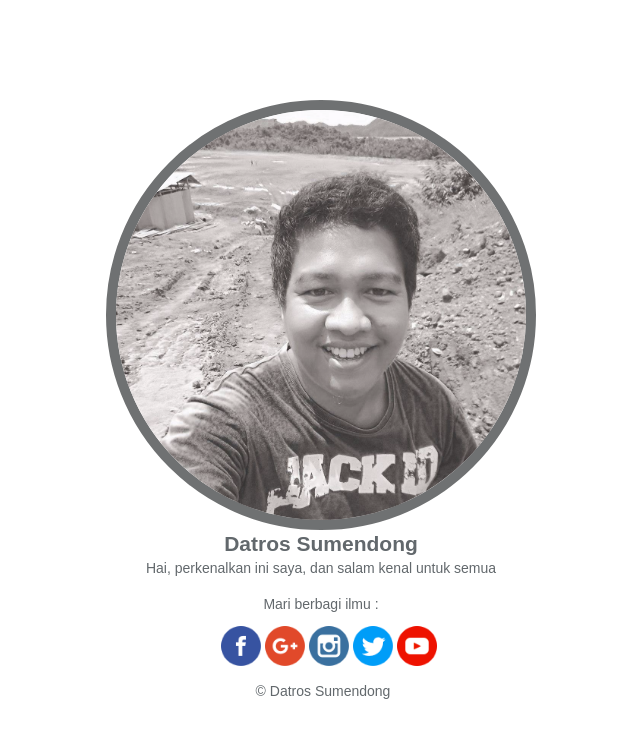
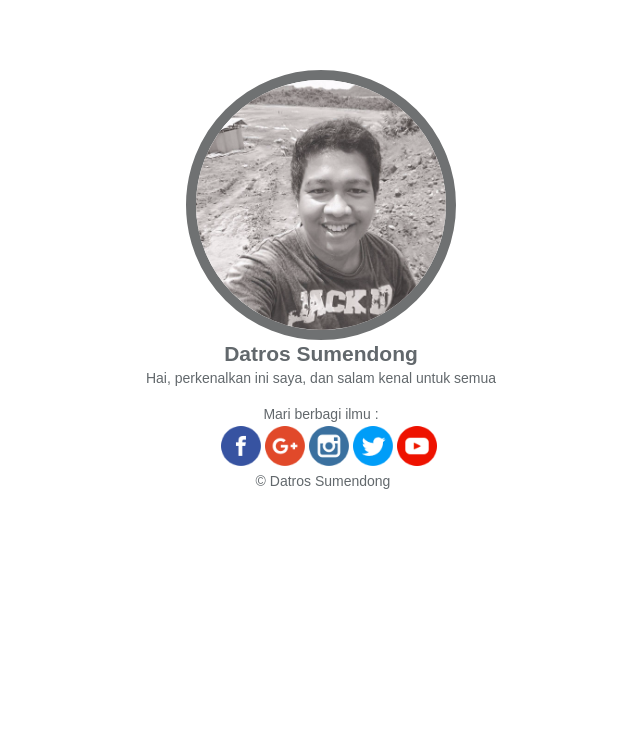
Before and after one commit to datrosumendong/datros.github.io, a PHP site: page / in a window 1280 px wide. Shown: the top 738 px of the page, without its empty margins (319-959 px from the left). Run offline with PHP 8.4, Linux system fonts and the light colour scheme.

Commit message:
maaf terlalu banyak perubahan

```diff
--- a/index.html
+++ b/index.html
@@ -7,14 +7,14 @@
   </head>
   <body>
 
-    <div style="margin-top:100px"></div>
+    <div style="margin-top:70px"></div>
     <div id="center">
       <img src="gambar\20233044_1373662239354276_8382858229245062503_o.jpg" alt="Me">
       <h1>Datros Sumendong</h1>
       <p>Hai, perkenalkan ini saya, dan salam kenal untuk semua</p>
       <br/>
       <p>Mari berbagi ilmu :</p>
-      <div style="margin-top:10px"></div>
+      <!-- <div style="margin-top:10px"></div> -->
       <div id='icon-sosmed'>
         <a href="https://web.facebook.com/dsumendong" target="_blank"><img src="icon/fb.png" alt="Facebook"></a>
         <a href="https://plus.google.com/u/0/+DatrosSumendong" target="_blank"><img src="icon/ggl.png" alt="Google+"></a>
@@ -22,7 +22,7 @@
         <a href="https://twitter.com/datrosumendong" target="_blank"><img src="icon/twt.png" alt="Twitter"></a>
         <a href="https://www.youtube.com/channel/UCpavZBxCFwWMCOVwtpRcTgA?view_as=subscriber" target="_blank"><img src="icon/ytb.png" alt="Youtube"></a>
       </div>
-      <div style="margin-top:10px"></div>
+      <!-- <div style="margin-top:10px"></div> -->
       <footer><p>&copy; Datros Sumendong</p></footer>
     </div>
   </body>
--- a/templates/style.css
+++ b/templates/style.css
@@ -8,9 +8,9 @@
 body{
   max-width:100%;
   margin:0 auto;
-  align-items:center;
   display:flex;
   flex-direction:column;
+  align-items:center;
   background-size:cover;
 }
 
@@ -29,7 +29,8 @@ body{
 }
 
 #center>img{
-  width:40%;
+  width:250px;
+  max-width:100%;
   border-radius:50%;
   margin:0 auto;
   border:10px solid rgb(76, 78, 79);
```
